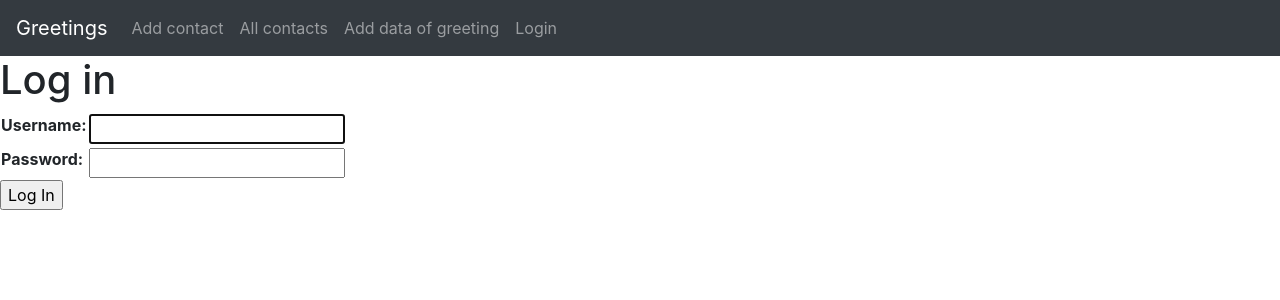
After one commit to DaisybluetLena/Greetings, a Django app: page /contact/login in a window 1280 px wide. The commit adds this page. Shown: the top 300 px of the page. Run offline with Django 3.2, Linux system fonts and the light colour scheme; parts of the project's set-up code (start-up, migrations or seed data) failed here and were passed over; some libraries are stand-ins or nearby versions.

Commit message:
Add first version of Log in

```diff
--- a/contact/models.py
+++ b/contact/models.py
@@ -1,10 +1,13 @@
 from django.db import models
 from django.forms import ModelForm
 from datetime import datetime
-from django.contrib.auth.forms import UserCreationForm
+from django.contrib.auth.forms import UserCreationForm, AuthenticationForm
 from django.contrib.auth.models import User
 import random
 import smtplib
+
+# def default_user():
+#     return ContactUser.objects.get(id=1)
 
 
 GENDER_CHOICES = (('m', 'Male'), ('f', 'Female'))
@@ -19,7 +22,7 @@ class AddPerson(models.Model):
     email = models.EmailField(blank=False)
     gender = models.CharField(max_length=20, choices=GENDER_CHOICES, default=DEFAULT_GENDER_CHOICES)
     automatic_greeting = models.BooleanField(default=DEFAULT_L)
-    user = models.ForeignKey('ContactUser', on_delete='DO_NOTHING')
+    user = models.ForeignKey('ContactUser', on_delete='DO_NOTHING', null=True, default=1)
 
 
 class AddPersonForm(ModelForm):
@@ -31,12 +34,20 @@ class AddPersonForm(ModelForm):
 class ContactUser(User):
     pass
 
+
 class CreateUserForm(UserCreationForm):
-# class CreateUserForm(ModelForm):
     class Meta:
         model = ContactUser
         fields = ['username', 'first_name', 'last_name', 'email']
 
+
+class LogInForm(AuthenticationForm):
+    # def __init__(self, *args, **kwargs):
+    #     self.request = kwargs.pop('request', None)
+    #     super().__init__(*args, **kwargs)
+    class Meta:
+        model = ContactUser
+        fields = ['username', 'password']
 
 
 
--- a/contact/templates/contact/detail_view.html
+++ b/contact/templates/contact/detail_view.html
@@ -11,7 +11,7 @@
 <p>Date of birth: {{ detail_view_object.date_of_birth }}</p>
 <p>Email: {{ detail_view_object.email}}</p>
 
-<p><input type="button" value="Change data" onclick="location.href='{% url 'contact:change' detail_view_object.pk %}'"<p>
+<p><input type="button" value="Change data" onclick="location.href='{% url 'contact:change' detail_view_object.pk %}'"> <p>
 
 
 {% endblock %}
--- a/contact/templates/contact/hello.html
+++ b/contact/templates/contact/hello.html
@@ -5,7 +5,7 @@
 {% block body %}
 
     <h1>You are welcome by Greetings Application</h1>
-    <p><input type="button" value="Registration" onclick="location.href='{% url 'contact:registration' %}'"</p>
-    <p><input type="button" value="Log in" ></p>
+    <p><input type="button" value="Registration" onclick="location.href='{% url 'contact:registration' %}'"></p>
+    <p><input type="button" value="Log in" onclick="location.href='{% url 'contact:login' %}'"></p>
 
 {% endblock %}
--- /dev/null
+++ b/contact/templates/contact/login.html
@@ -0,0 +1,18 @@
+{% extends 'contact/base.html' %}
+
+{% block title %}Add contact{% endblock %}
+
+{% block body %}
+
+<form action="{% url 'contact:login' %}" method="post">
+    <h1 class="divform">Log in</h1>
+    {% csrf_token %}
+    <div class = "divform">
+        <table>
+            {{ form }}
+        </table>
+    <input class="button" type="submit" value="Log In">
+    </div>
+</form>
+
+{% endblock %}
--- a/contact/templates/contact/menu-top.html
+++ b/contact/templates/contact/menu-top.html
@@ -1,6 +1,6 @@
 <nav class="navbar navbar-expand-sm bg-dark navbar-dark">
   <!-- Brand/logo -->
-  <a class="navbar-brand" href="#">Greetings</a>
+  <a class="navbar-brand" href="{% url 'contact:hello' %}">Greetings</a>
 
   <!-- Links -->
   <ul class="navbar-nav">
@@ -13,6 +13,9 @@
     <li class="nav-item">
       <a class="nav-link" href="#">Add data of greeting</a>
     </li>
+    <li class="nav-item">
+      <a class="nav-link" href="{% url 'contact:login' %}">Login</a>
+    </li>
   </ul>
 </nav>
 
--- a/contact/urls.py
+++ b/contact/urls.py
@@ -6,6 +6,7 @@ app_name = 'contact'
 urlpatterns = [
     url(r'^$', views.hello, name='hello'),
     url(r'^registration$', views.CreateUserView.as_view(), name='registration'),
+    url(r'^login$', views.LogInView.as_view(), name='login'),
     url(r'^changed/$', views.changed, name='changed'),
     url(r'^add/$', views.AddPersonView.as_view(), name='add'),
     url(r'^change/(?P<pk>\d+)/$', views.AddPersonUpdate.as_view(), name='change'),
--- a/contact/views.py
+++ b/contact/views.py
@@ -1,14 +1,19 @@
 import random
 from django.urls import reverse_lazy
 from django.shortcuts import render, redirect, render_to_response
-from django.http import HttpResponseRedirect, HttpResponse
+from django.http import HttpResponseRedirect, HttpResponse, request
 from django.views.generic.edit import FormView, ModelFormMixin
-from contact.models import AddPersonForm, AddPerson, CreateUserForm, ContactUser
+from contact.models import AddPersonForm, AddPerson, CreateUserForm, ContactUser, LogInForm
 from django.views.generic.list import ListView
 from django.views.generic.detail import DetailView
 from django.views.generic.edit import CreateView, UpdateView, DeleteView
+from django.contrib.auth.views import LoginView
 from django.contrib.auth.forms import UserCreationForm
 from django.contrib.auth.models import User
+from django.contrib.auth import authenticate, login
+
+from django.contrib.auth.decorators import login_required
+from django.utils.decorators import method_decorator
 
 
 
@@ -28,7 +33,7 @@ class AddPersonView(CreateView):
 
     def form_valid(self, form):
         form.save()
-        return HttpResponseRedirect('/contact/thanks')
+        return HttpResponseRedirect('/contact/thanks/')
 
 
 class AddPersonUpdate(UpdateView):
@@ -50,8 +55,28 @@ def hello(request):
 
 class PersonsView(ListView):
     model = AddPerson
+    template_name = 'contact/contacts.html'
 
-    template_name = 'contact/contacts.html'
+    @method_decorator(login_required)
+    def dispatch(self, *args, **kwargs):
+        return super(PersonsView, self).dispatch(*args, **kwargs)
+
+    def get_queryset(self):
+        return AddPerson.objects.filter(user=self.request.user)
+
+    # def get_context_data(self, **kwargs):
+    #     context = super().get_context_data(**kwargs)
+    #     context['user'] = self.request.user
+    #     return context
+
+
+    # @method_decorator(login_required)
+    # def dispatch(self, request, *args, **kwargs):
+    #     """
+    #     Декорируем диспетчер функцией login_required, чтобы запретить просмотр отображения неавторизованными
+    #     пользователями
+    #     """
+    #     return super(PersonsView, self).dispatch(request, *args, **kwargs)
 
 
 class PersonDetailView(DetailView):
@@ -60,19 +85,32 @@ class PersonDetailView(DetailView):
     template_name = 'contact/detail_view.html'
 
 
-# def hello(request):
-#     if request.method == 'POST':
-#         f = UserCreationForm(request.POST)
-#         if f.is_valid():
-#             f.save()
-#             # messages.success(request, 'Account created successfully')
-#             return HttpResponseRedirect('/contact/thanks')
-#
-#     else:
-#         f = UserCreationForm()
-#
-#     return render(request, 'contact/hello.html', {'form': f})
+class LogInView(LoginView):
+    model = ContactUser
+    form_class = LogInForm
+    template_name = 'contact/login.html'
+    # redirect_field_name = '/contact/thanks'
+    context_object_name = 'user'
 
+    def form_valid(self, form):
+        # Получаем объект пользователя на основе введённых в форму данных.
+        self.user = form.get_user()
+
+        # Выполняем аутентификацию пользователя.
+        login(self.request, self.user)
+        return HttpResponseRedirect('/contact/contacts/')
+        # return super(LogInView, self).form_valid(form)
+
+
+    # def form_valid(self, form):
+    #     if request.user.is_authenticated():
+    #         instance.user.add(request.user)
+
+    # def get_user(self, user_id):
+    #     try:
+    #         return User.objects.get(pk=user_id)
+    #     except User.DoesNotExist:
+    #         return None
 
 class CreateUserView(CreateView):
     model = ContactUser
@@ -81,7 +119,7 @@ class CreateUserView(CreateView):
 
     def form_valid(self, form):
         form.save()
-        return HttpResponseRedirect('/contact/thanks')
+        return HttpResponseRedirect('/contact/thanks/')
 
 #рабочий вариант
 
--- a/greetings/settings.py
+++ b/greetings/settings.py
@@ -138,3 +138,8 @@ USE_TZ = True
 STATIC_URL = '/static/'
 
 TEMPLATE_DIRS = (os.path.join(BASE_DIR,  'templates'),)
+
+
+APPEND_SLASH = False
+# APPEND_SLASH = True
+# url(r'^accounts/login/', 'django.contrib.auth.views.login')
```
Also changed, not shown: contact/migrations/0001_initial.py, contact/migrations/0002_createusr.py (deleted), contact/migrations/0003_delete_createusr.py (deleted).
